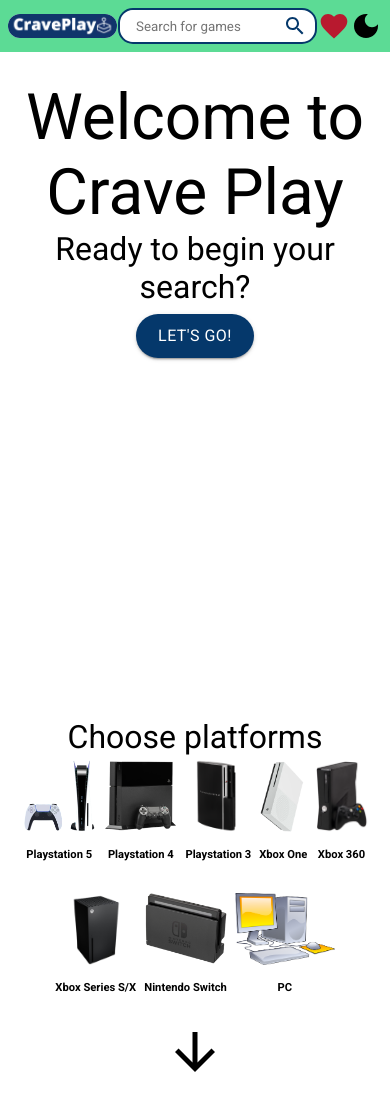
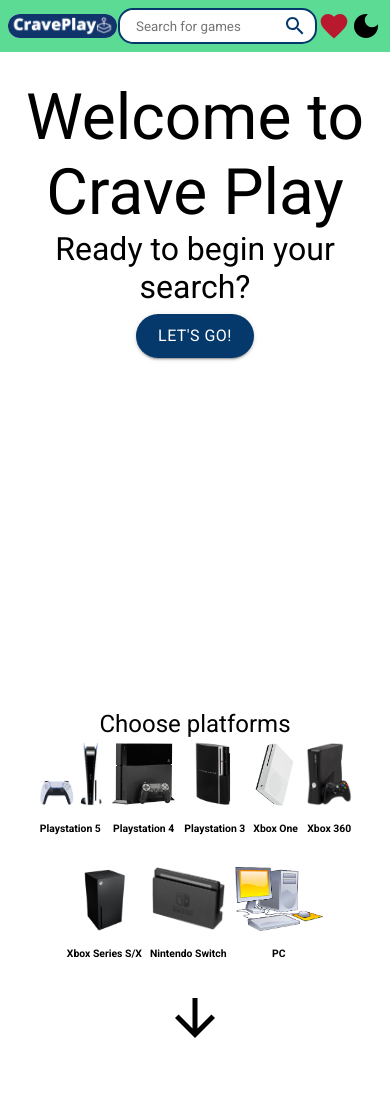
Before and after one commit to DilanAtomica/game-finding-app, a React (Create React App) app: page /#/ in a window 390 px wide. Shown: the top 1110 px of the page. Built offline with nearby package versions, Linux system fonts and the light colour scheme.

Commit message:
Imporved responsivness on mobile

```diff
--- a/src/Components/FrontPage/PlatformButton.css
+++ b/src/Components/FrontPage/PlatformButton.css
@@ -47,9 +47,9 @@
         padding: 0.25rem;
     }
     .platformButton  img {
-        height: 4.5rem;
+        height: 4rem;
     }
     .platformButton > h2 {
-        font-size: 0.7rem;
+        font-size: 0.65rem;
     }
 }
--- a/src/Components/FrontPage/PlatformContainer.css
+++ b/src/Components/FrontPage/PlatformContainer.css
@@ -3,7 +3,7 @@
     flex-direction: column;
     align-items: center;
     margin-bottom: 15rem;
-    padding-top: 7.5rem;
+    padding-top: 7rem;
 }
 
 .platformContainer > h1 {
@@ -44,7 +44,7 @@
 
 @media only screen and (max-width: 400px) {
     .platformContainer > h1 {
-        font-size: 2rem;
+        font-size: 1.5rem;
     }
    .platforms{
        gap: 0;
```
